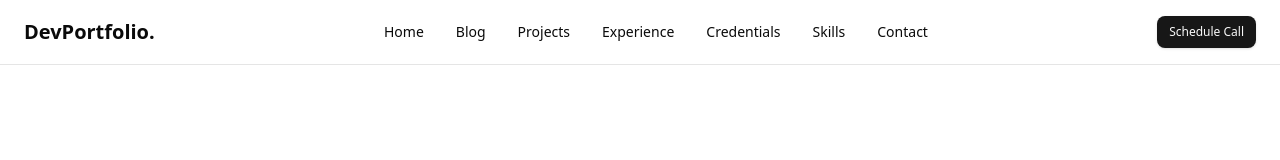
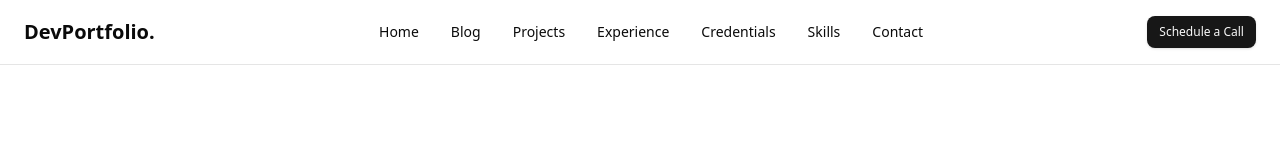
Before and after one commit to tehaandev/dev-portfolio, a Next.js app: page / in a window 1280 px wide. Shown: the top 160 px of the page. Built offline with nearby package versions, Linux system fonts and the light colour scheme.

Commit message:
fix: update button text to "Schedule a Call" for consistency

```diff
--- a/components/header.tsx
+++ b/components/header.tsx
@@ -81,7 +81,7 @@ export function Header() {
             target="_blank"
             rel="noopener noreferrer"
           >
-            Schedule Call
+            Schedule a Call
           </Link>
         </Button>
 
@@ -150,7 +150,7 @@ export function Header() {
                 rel="noopener noreferrer"
                 onClick={() => setIsMenuOpen(false)}
               >
-                Schedule Call
+                Schedule a Call
               </Link>
             </Button>
           </nav>
```
